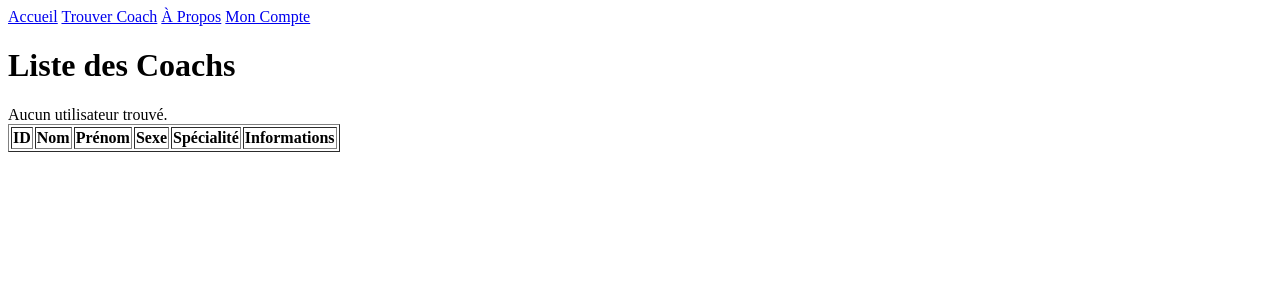
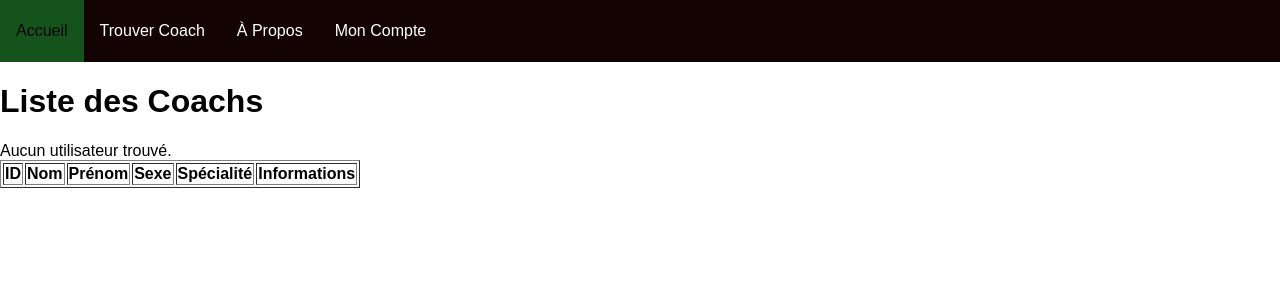
Before and after one commit to alexisbok974/Bourbon_Fitness, a PHP site: page /Coach.php in a window 1280 px wide. Shown: the top 300 px of the page. Run offline with PHP 8.4, Linux system fonts and the light colour scheme; data that the repository does not hold is empty.

Commit message:
commit 2

```diff
--- a/Coach.php
+++ b/Coach.php
@@ -7,10 +7,10 @@
 
 <!-- Barre de navigation -->
 <div class="navbar">
-    <a href="#">Accueil</a>
-    <a href="trouver-coach.html">Trouver Coach</a>
+    <a href="BourbonFitness.html">Accueil</a>
+    <a href="Coach.php">Trouver Coach</a>
     <a href="a-propos.html">À Propos</a>
-    <a href="mon-compte.html">Mon Compte</a>
+    <a href="login.php">Mon Compte</a>
 </div>
 
 <body>
--- a/DetailsCoach.php
+++ b/DetailsCoach.php
@@ -2,6 +2,7 @@
 <html>
 <head>
     <title>Détails du Coach</title>
+    <link rel="stylesheet" href="StyleCoach.css">
 </head>
 
 <body>
--- a/Style.css
+++ b/Style.css
@@ -31,7 +31,7 @@ body {
 .header {
     text-align: center;
     padding: 30px;
-    background-image: url('1.jpg'); /* Remplacez 'votre-image.jpg' par le chemin de votre image */
+    background-image: url('deadlift.jpg'); /* Remplacez 'votre-image.jpg' par le chemin de votre image */
     background-size: cover;
     color: rgb(0, 0, 0);
 }
--- a/StyleCoach.css
+++ b/StyleCoach.css
@@ -1,3 +1,27 @@
 body{
-    background-color: ;
+    font-family: Arial, sans-serif;
+    margin: 0;
+    padding: 0;
 }
+
+/* Style de la barre de navigation */
+.navbar {
+    background-color: #140303;
+    color : black;
+    overflow: hidden;
+}
+
+.navbar a {
+    float: left;
+    display: block;
+    color: white;
+    text-align: center;
+    padding: 22px 16px;
+    text-decoration: none;
+}
+
+/* Style des liens de la barre de navigation au survol */
+.navbar a:hover {
+    background-color: #14531a;
+    color: rgb(0, 0, 0);
+}
--- a/login.php
+++ b/login.php
@@ -4,7 +4,7 @@
     <meta charset="UTF-8">
     <meta name="viewport" content="width=device-width, initial-scale=1.0">
     <title>Document</title>
-    <link rel="stylesheet" href ="style.css">
+    <link rel="stylesheet" href ="styleLogin.css">
 </head>
 <body>
 
--- a/styleLogin.css
+++ b/styleLogin.css
@@ -10,7 +10,7 @@ body{
     align-items: center;
     justify-content: center;
     height:100vh;
-    background-image: url('1.jpg');
+    background-image: url('running.jpg');
     background-size: cover; /* Ajuste la taille de l'image pour remplir tout l'élément */
     background-position: center; /* Centre l'image */
     background-repeat: no-repeat; /* Empêche la répétition de l'image */
```
Also changed, not shown: BourbonFitness.html (+4 -3 lines), deadlift.jpg (added), running.jpg (added).
